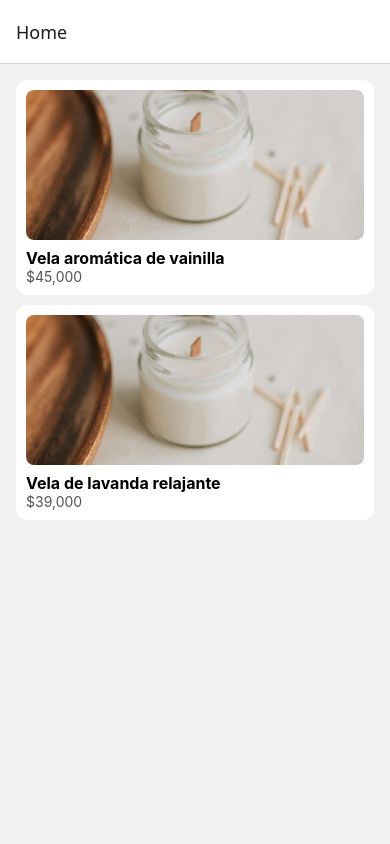
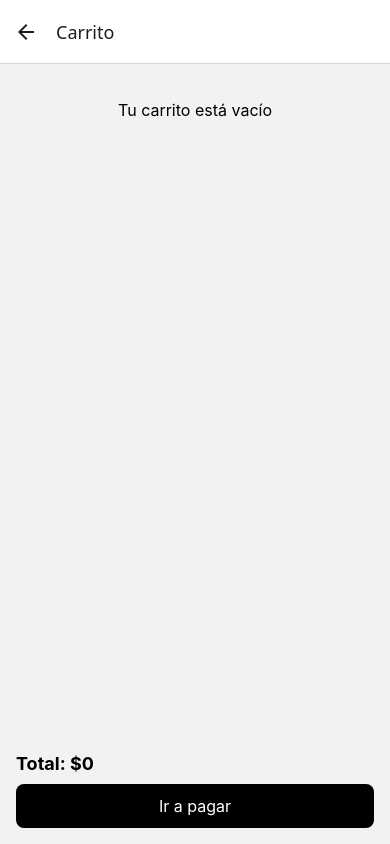
Before and after one commit to Danielgbit/App-ReactNavite-Expo, a React Native app: screen /Cart in a window 390 px wide. Built offline with nearby package versions, Linux system fonts and the light colour scheme.

Commit message:
Added icons Native

```diff
--- a/package.json
+++ b/package.json
@@ -19,6 +19,7 @@
     "react-native": "0.79.2",
     "react-native-safe-area-context": "5.4.0",
     "react-native-screens": "~4.10.0",
+    "react-native-vector-icons": "^10.2.0",
     "react-native-web": "^0.20.0"
   },
   "devDependencies": {
--- a/src/navigation/AppNavigator.tsx
+++ b/src/navigation/AppNavigator.tsx
@@ -2,6 +2,7 @@ import React from 'react';
 import { createNativeStackNavigator } from '@react-navigation/native-stack';
 import { HomeScreen } from '../screens/HomeScreen';
 import { ProductDetailScreen } from '../screens/ProductDetailScreen';
+import { CartScreen } from '../screens/CartScreen';
 
 const Stack = createNativeStackNavigator();
 
@@ -10,6 +11,7 @@ export const AppNavigator = () => {
     <Stack.Navigator>
       <Stack.Screen name="Home" component={HomeScreen} />
         <Stack.Screen name="ProductDetail" component={ProductDetailScreen} options={{ title: 'Detalle del producto' }} />
+        <Stack.Screen name="Cart" component={CartScreen} options={{ title: 'Carrito' }} />
     </Stack.Navigator>
   );
 };
--- a/src/screens/CartScreen.tsx
+++ b/src/screens/CartScreen.tsx
@@ -0,0 +1,51 @@
+import React from 'react';
+import { View, Text, FlatList, StyleSheet, TouchableOpacity, Button } from 'react-native';
+import { useCart } from '../context/CartContext';
+
+export const CartScreen = () => {
+  const { cart, removeFromCart, increment, decrement, total } = useCart();
+
+  return (
+    <View style={styles.container}>
+      <FlatList
+        data={cart}
+        keyExtractor={(item) => item.id}
+        ListEmptyComponent={<Text style={styles.empty}>Tu carrito está vacío</Text>}
+        renderItem={({ item }) => (
+          <View style={styles.item}>
+            <Text style={styles.name}>{item.name}</Text>
+            <Text>${item.price} x {item.quantity}</Text>
+            <View style={styles.actions}>
+              <Button title="+" onPress={() => increment(item.id)} />
+              <Button title="-" onPress={() => decrement(item.id)} />
+              <Button title="Eliminar" onPress={() => removeFromCart(item.id)} />
+            </View>
+          </View>
+        )}
+      />
+      <View style={styles.footer}>
+        <Text style={styles.total}>Total: ${total.toLocaleString()}</Text>
+        <TouchableOpacity style={styles.checkoutButton}>
+          <Text style={styles.checkoutText}>Ir a pagar</Text>
+        </TouchableOpacity>
+      </View>
+    </View>
+  );
+};
+
+const styles = StyleSheet.create({
+  container: { flex: 1, padding: 16 },
+  empty: { textAlign: 'center', marginTop: 20, fontSize: 16 },
+  item: { marginBottom: 16 },
+  name: { fontSize: 16, fontWeight: 'bold' },
+  actions: { flexDirection: 'row', gap: 8, marginTop: 6 },
+  footer: { marginTop: 20 },
+  total: { fontSize: 18, fontWeight: 'bold', marginBottom: 10 },
+  checkoutButton: {
+    backgroundColor: '#000',
+    padding: 12,
+    borderRadius: 8,
+    alignItems: 'center',
+  },
+  checkoutText: { color: '#fff', fontSize: 16 },
+});
--- a/src/screens/homeScreen.tsx
+++ b/src/screens/homeScreen.tsx
@@ -12,6 +12,7 @@ type RootStackParamList = {
 };
 
 type HomeScreenNavigationProp = NativeStackNavigationProp<RootStackParamList, 'Home'>;
+
 
 
 export const HomeScreen = () => {
```
Also changed, not shown: 1 other file (tests, documents, lock files or other folders).
